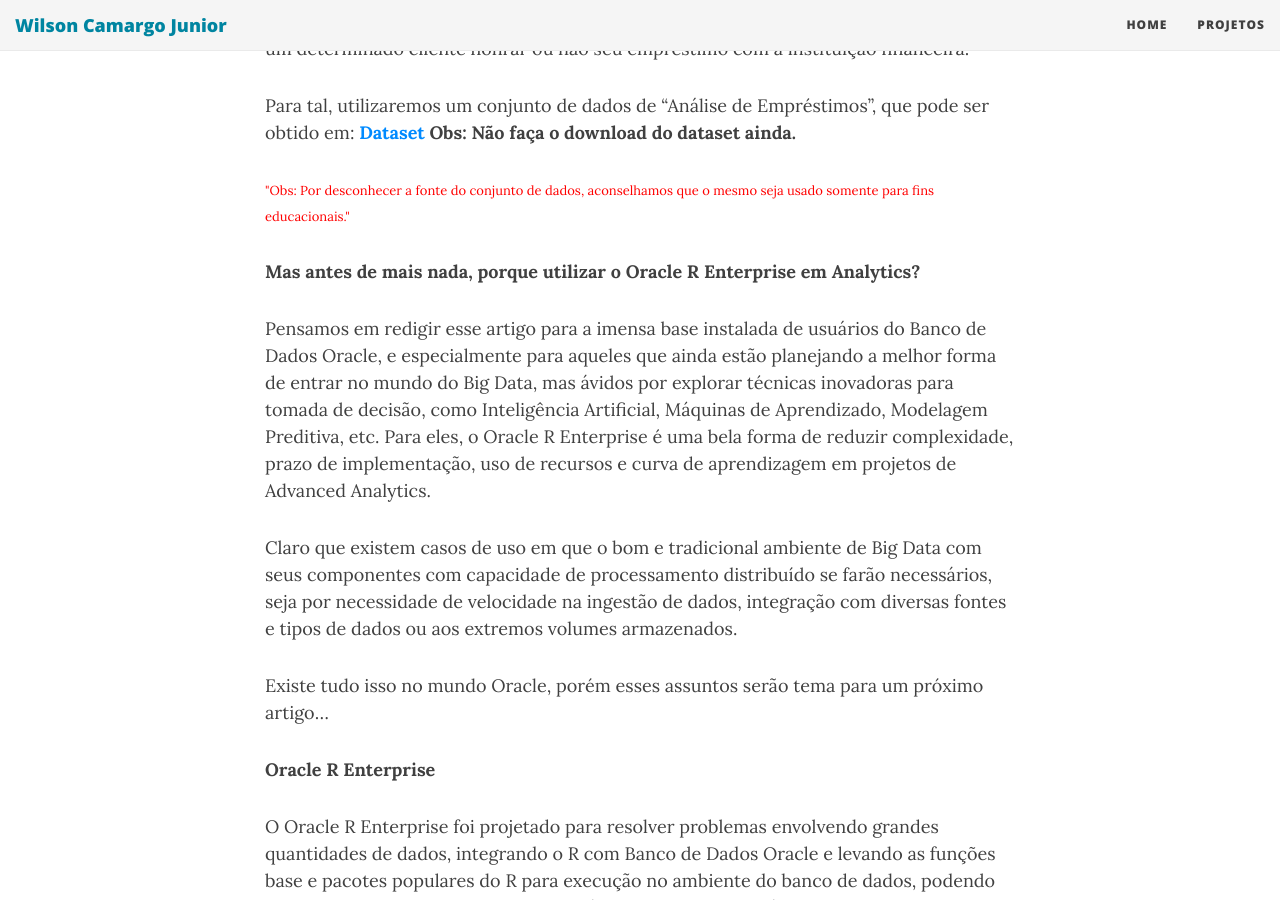
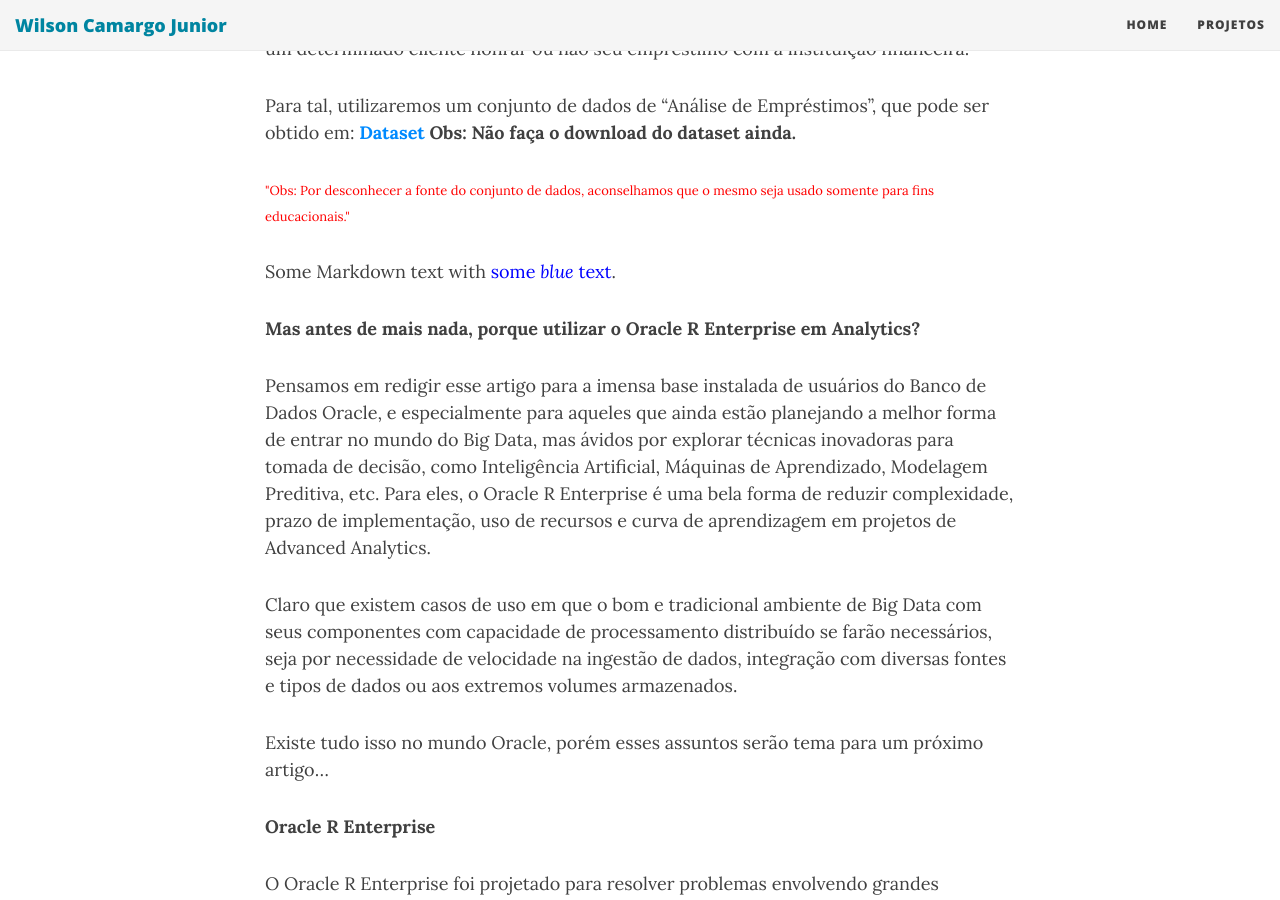
Before and after one commit to wilson-camargo-jr/teste, a Jekyll site: the page built from _posts/2018-06-16-ANN-ORE-P1.md, in a window 1280 px wide and 900 px high, scrolled down 651 px. Built offline with Jekyll 4.4.1, drawn with Linux system fonts in a browser that asks for light colours; nearby versions of some CDN libraries.

Commit message:
Update 2018-06-16-ANN-ORE-P1.md

```diff
--- a/_posts/2018-06-16-ANN-ORE-P1.md
+++ b/_posts/2018-06-16-ANN-ORE-P1.md
@@ -14,6 +14,8 @@
 **Obs: Não faça o download do dataset ainda.**
 
 <font size=2 color="red">"Obs: Por desconhecer a fonte do conjunto de dados, aconselhamos que o mesmo seja usado somente para fins educacionais."</font>
+
+Some Markdown text with <span style="color:blue">some *blue* text</span>.
 
 **Mas antes de mais nada, porque utilizar o Oracle R Enterprise em Analytics?**
 
```
